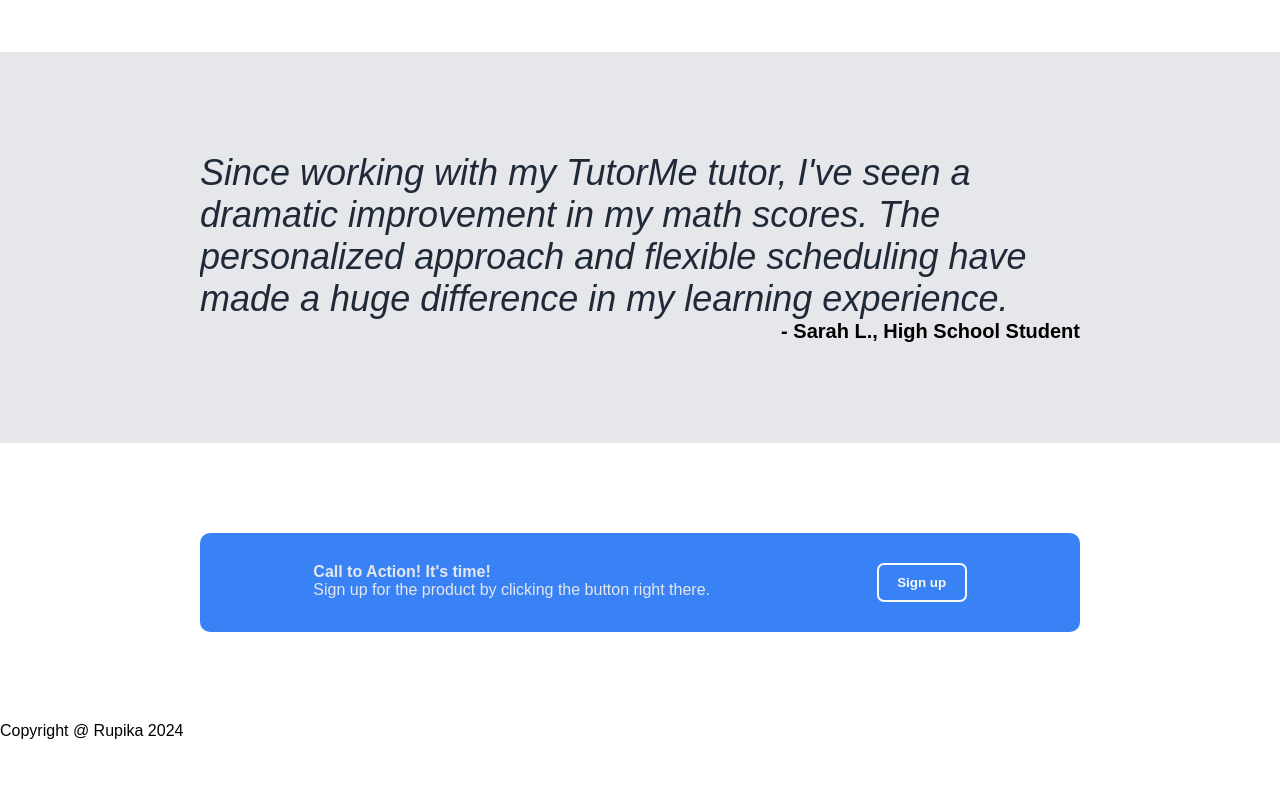
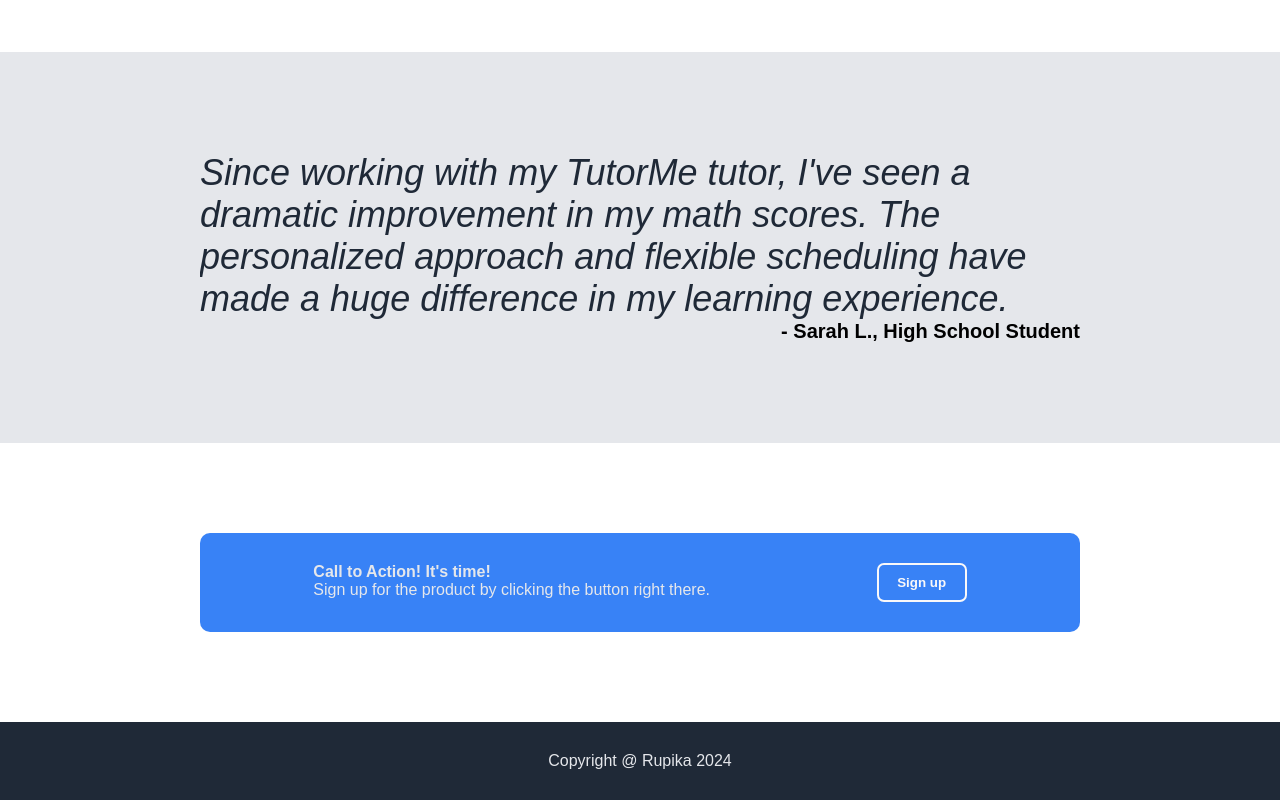
Before and after one commit to rupika14/tutor-me, a plain HTML site: page index.html in a window 1280 px wide. Shown: the part 1234-2034 px from the top of the page. Before the commit the page ends 1974 px from the top, so only its background shows below. Drawn offline with Linux system fonts and the light colour scheme.

Commit message:
add style to footer

```diff
--- a/css/style.css
+++ b/css/style.css
@@ -184,3 +184,12 @@ h1{
 .box>button{
     border: 2px solid #f9f8f9;
 }
+
+/* footer */
+footer{
+    padding: 30px 0;
+    background-color: #1F2937;
+    color: var(--link-text);
+    display: flex;
+    justify-content: center;
+}
```
